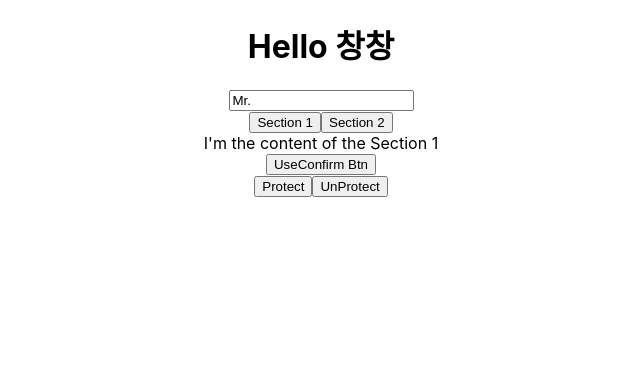
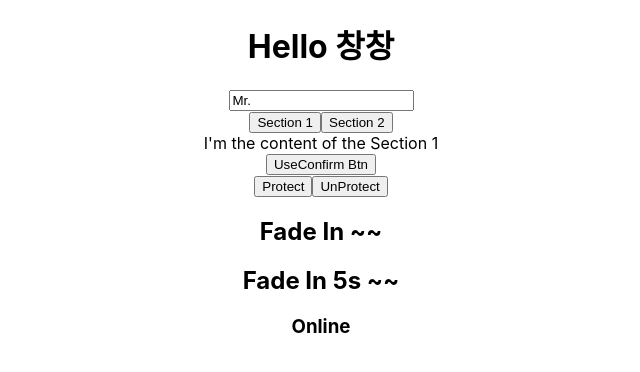
Before and after one commit to Seochangh2/react-hooks, a React (Create React App) app: page / in a window 1280 px wide. Shown: the top 372 px of the page, without its empty margins (319-959 px from the left). Built offline with nearby package versions, Linux system fonts and the light colour scheme.

Commit message:
useScroll & useFullscreen

```diff
--- a/src/App.js
+++ b/src/App.js
@@ -2,7 +2,9 @@ import "./App.css";
 import useBeforeLeave from "./Components/UseBeforeLeave";
 import useClick from "./Components/UseClick";
 import useConfirm from "./Components/UseConfirm";
+import useFadeIn from "./Components/UseFadeIn";
 import useInput from "./Components/UseInput";
+import useNetwork from "./Components/UseNetwork";
 import usePreventLeave from "./Components/UsePreventLeave";
 import useTabs from "./Components/UseTabs";
 import useTitle from "./Components/UseTitle";
@@ -37,6 +39,13 @@ const App = () => {
   const { enablePrevent, disablePrevent } = usePreventLeave();
   const begForLife = () => console.log("Please don't leave");
   useBeforeLeave(begForLife);
+
+  const fadeInEl = useFadeIn();
+  const fadeInEl2 = useFadeIn(5, 2);
+  const netWorkChange = (onLine) => {
+    console.log(onLine ? "We online" : "We offline");
+  };
+  const onLine = useNetwork(netWorkChange);
   return (
     <div className="App">
       <h1 ref={title}>Hello 창창</h1>
@@ -60,6 +69,13 @@ const App = () => {
         <button onClick={enablePrevent}>Protect</button>
         <button onClick={disablePrevent}>UnProtect</button>
       </div>
+      <div>
+        <h2 {...fadeInEl}>Fade In ~~</h2>
+        <h2 {...fadeInEl2}>Fade In 5s ~~</h2>
+      </div>
+      <div>
+        <h3>{onLine ? "Online" : "Offline"}</h3>
+      </div>
     </div>
   );
 };
--- /dev/null
+++ b/src/Components/UseFadeIn.js
@@ -0,0 +1,14 @@
+import { useEffect, useRef } from "react";
+
+const useFadeIn = (duration = 3, delay = 1) => {
+  const element = useRef();
+  useEffect(() => {
+    if (element.current) {
+      const { current } = element;
+      current.style.transition = `opacity ${duration}s ease-in-out ${delay}s`;
+      current.style.opacity = 1;
+    }
+  }, []);
+  return { ref: element, style: { opacity: 0 } };
+};
+export default useFadeIn;
--- /dev/null
+++ b/src/Components/UseNetwork.js
@@ -0,0 +1,22 @@
+import { useEffect, useState } from "react";
+
+const useNetwork = (onChange) => {
+  const [status, setStatus] = useState(navigator.onLine);
+  const handleChange = () => {
+    if (typeof onChange === "function") {
+      onChange(navigator.onLine);
+    }
+    setStatus(navigator.onLine);
+  };
+  useEffect(() => {
+    window.addEventListener("online", handleChange);
+    window.addEventListener("offline", handleChange);
+
+    return () => {
+      window.removeEventListener("online", handleChange);
+      window.removeEventListener("offline", handleChange);
+    };
+  }, []);
+  return status;
+};
+export default useNetwork;
```
